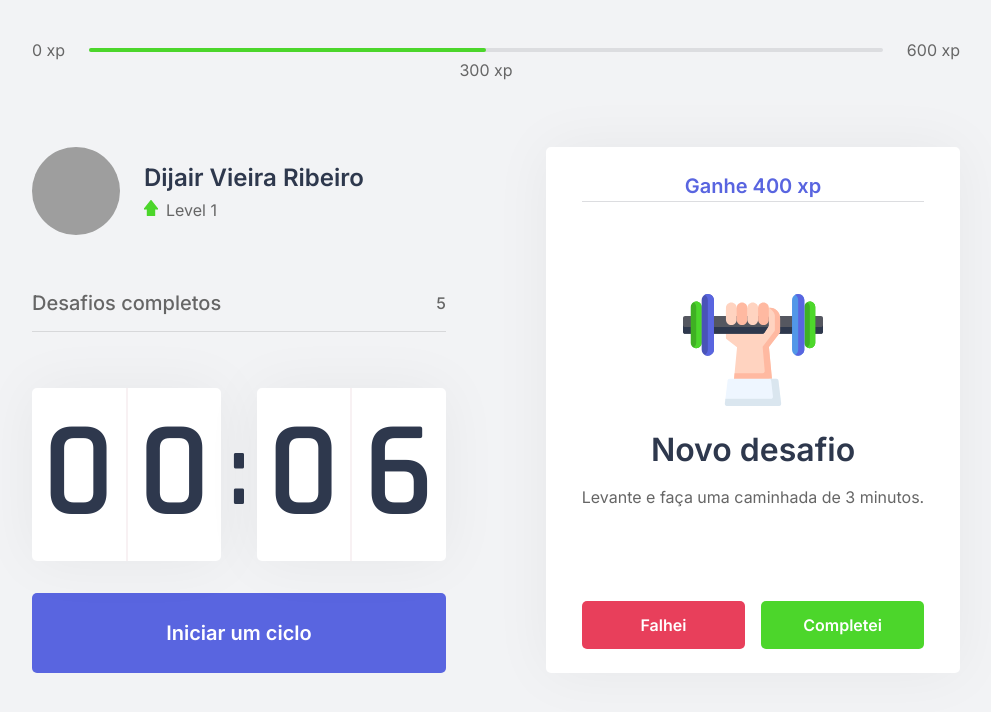
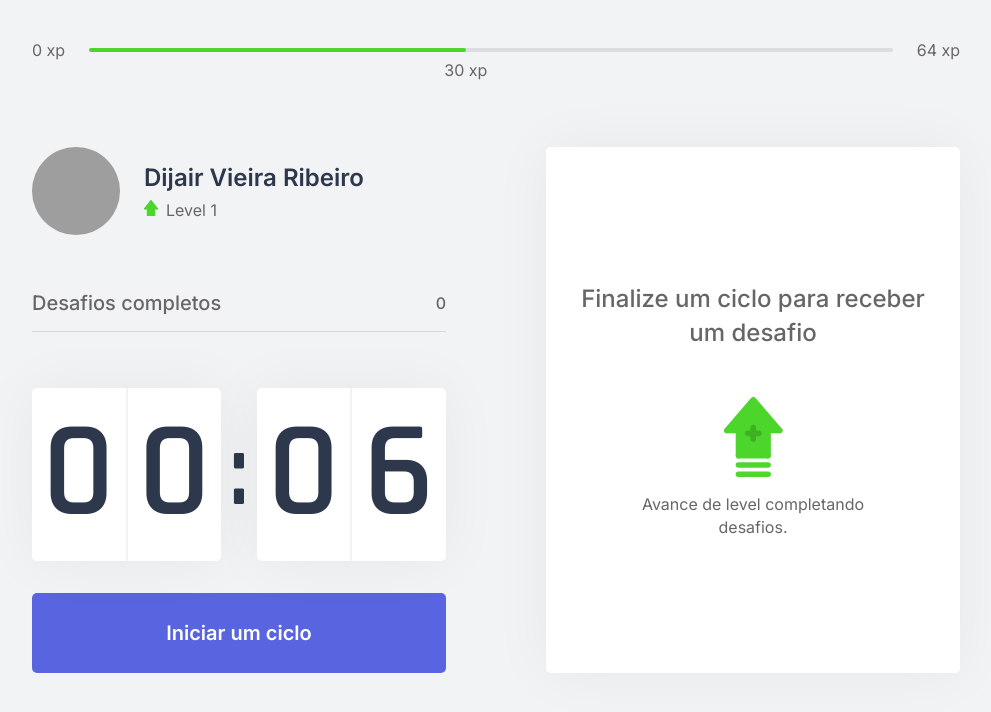
Before and after one commit to dijair12/Moveit-in-NextJs-with-React, a Next.js app: page / in a window 1280 px wide. Shown: the top 712 px of the page, without its empty margins (144-1135 px from the left). Built offline with nearby package versions, Linux system fonts and the light colour scheme; grey boxes are pictures that could not be loaded.

Commit message:
finally third

```diff
--- /dev/null
+++ b/challenges.json
@@ -0,0 +1,62 @@
+[
+  {
+    "type": "body",
+    "description": "Estique um de seus braços com a palma da mão virada para frente e puxe os dedos para cima por 10 segundos por mão.",
+    "amount": 80
+  },
+  {
+    "type": "body",
+    "description": "Estique seu braço contra o peito e puxe-o utilizando o outro braço por 10 segundos por braço.",
+    "amount": 60
+  },
+  {
+    "type": "body",
+    "description": "Puxe seu pescoço com a ajuda da mão para a direita e para a esquerda, permanecendo na posição por alguns segundos.",
+    "amount": 70
+  },
+  {
+    "type": "body",
+    "description": "Com as duas mãos na parte de trás da cabeça, leve-a para baixo, alongando a parte de trás da região.",
+    "amount": 60
+  },
+  {
+    "type": "body",
+    "description": "Cruze as pernas e desça com as mãos esticadas em direção ao chão. Repita o movimento com a outra perna na frente.",
+    "amount": 100
+  },
+  {
+    "type": "body",
+    "description": "Sentado, abra as pernas e tente encostar as palmas das mãos no chão, repita 3 vezes por 5 segundos.",
+    "amount": 80
+  },
+  {
+    "type": "body",
+    "description": "Puxe o joelho de encontro ao peito e segure, troque de perna após 10 segundos.",
+    "amount": 50
+  },
+  {
+    "type": "body",
+    "description": "Sentado, cruze uma perna e incline seu tronco à frente, troque de perna após 10 segundos.",
+    "amount": 80
+  },
+  {
+    "type": "eye",
+    "description": "Sentado, feche os olhos e cubra-os com as palmas da mão durante 2 minutos, depois abra normalmente.",
+    "amount": 90
+  },
+  {
+    "type": "eye",
+    "description": "Em algum ambiente aberto, olhe o mais longe que puder em quatro direções por 3s, mexa apenas os olhos. Repita 3 vezes.",
+    "amount": 140
+  },
+  {
+    "type": "eye",
+    "description": "Usando os polegares, massage a área abaixo das sobrancelhas em movimentos circulares por 15 segundos.",
+    "amount": 70
+  },
+  {
+    "type": "body",
+    "description": "Em pé, gire a cintura o máximo que puder para a esquerda, segure por cinco segundos. Repita para a direita.",
+    "amount": 90
+  }
+]
--- a/src/components/ChallengeBox.tsx
+++ b/src/components/ChallengeBox.tsx
@@ -1,24 +1,27 @@
+import { useContext } from 'react';
+import { ChallengesContext } from '../contexts/ChallengesContext';
 import styles from '../styles/components/ChallengeBox.module.scss';
 
 export function ChallengeBox() {
-  const hasActiveChallenge = true;
+  const { activeChallenge, resetChallenge } = useContext(ChallengesContext);
 
   return (
     <div className={styles.challengeBoxContainer}>
-      { hasActiveChallenge ? (
+      { activeChallenge ? (
         <div className={styles.challengeActive}>
-          <header> Ganhe 400 xp</header>
+          <header> Ganhe {activeChallenge.amount} xp</header>
 
           <main>
-            <img src="icons/body.svg" />
+            <img src={`icons/${activeChallenge.type}.svg`} />
             <strong> Novo desafio</strong>
-            <p>Levante e faça uma caminhada de 3 minutos.</p>
+            <p>{activeChallenge.description}</p>
           </main>
 
           <footer>
             <button
               type="button"
               className={styles.challengeFailedButton}
+              onClick={resetChallenge}
             >
               Falhei
             </button>
--- a/src/components/CompletedChallenges.tsx
+++ b/src/components/CompletedChallenges.tsx
@@ -1,10 +1,14 @@
+import { useContext } from 'react'
+import { ChallengesContext } from '../contexts/ChallengesContext'
 import styles from '../styles/components/CompletedChallenges.module.scss'
 
 export function CompletedChallenges() {
+  const { challengesCompleted } = useContext(ChallengesContext);
+
   return (
     <div className={styles.completedChallengesContainer}>
       <span>Desafios completos</span>
-      <span>5</span>
+      <span>{challengesCompleted}</span>
     </div>
   )
 }
--- a/src/components/Countdown.tsx
+++ b/src/components/Countdown.tsx
@@ -1,9 +1,12 @@
-import { useEffect, useState } from 'react';
+import { useContext, useEffect, useState } from 'react';
+import { ChallengesContext } from '../contexts/ChallengesContext';
 import styles from '../styles/components/Countdown.module.scss';
 
 let countdownTimeout: NodeJS.Timeout;
 
 export function Countdown() {
+  const { startNewChallenge } = useContext(ChallengesContext);
+
   const [time, setTime] = useState(0.1 * 60);
   const [isActive, setIsActive] = useState(false);
   const [hasFinished, setHasFinished] = useState(false);
@@ -32,6 +35,7 @@ export function Countdown() {
     } else if (isActive && time === 0) {
       setHasFinished(true);
       setIsActive(false);
+      startNewChallenge();
     }
   }, [isActive, time])
 
--- a/src/components/ExperienceBar.tsx
+++ b/src/components/ExperienceBar.tsx
@@ -1,14 +1,23 @@
+import { useContext } from 'react';
+import { ChallengesContext } from '../contexts/ChallengesContext';
 import styles from '../styles/components/ExperienceBar.module.scss';
 
 export function ExperienceBar() {
+    const { currentExperience, experienceToNextLevel } = useContext(ChallengesContext);
+
+    const percentToNextLevel = Math.round(currentExperience * 100) / experienceToNextLevel;
+    console.log(percentToNextLevel);
+
     return (
         <header className={styles.experienceBar}>
             <span>0 xp</span>
             <div>
-                <div style={{ width: '50%' }} />
-                <span className={styles.currentExperience} style={{ left: '50%' }}>300 xp</span>
+                <div style={{ width: `${percentToNextLevel}%` }} />
+                <span className={styles.currentExperience} style={{ left: `${percentToNextLevel}%` }}>
+                    {currentExperience} xp
+                </span>
             </div>
-            <span>600 xp</span>
+            <span>{experienceToNextLevel} xp</span>
         </header>
     )
 }
--- /dev/null
+++ b/src/contexts/ChallengesContext.tsx
@@ -0,0 +1,68 @@
+import { createContext, ReactNode, useState } from 'react';
+import challenges from '../../challenges.json';
+
+
+interface Challenge {
+  type: 'body' | 'eye';
+  description: string;
+  amount: number;
+}
+
+interface ChallengeContextData {
+  level: number;
+  currentExperience: number;
+  experienceToNextLevel: number;
+  challengesCompleted: number;
+  activeChallenge: Challenge;
+  resetChallenge: () => void;
+  startNewChallenge: () => void;
+  levelUp: () => void;
+}
+
+interface ChallengesProviderProps {
+  children: ReactNode;
+}
+
+export const ChallengesContext = createContext({} as ChallengeContextData);
+
+export function ChallengesProvider({ children }: ChallengesProviderProps) {
+  const [level, setLevel] = useState(1);
+  const [currentExperience, setCurrenceExperience] = useState(30);
+  const [challengesCompleted, setChallengesCompleted] = useState(0);
+
+  const [activeChallenge, setActiveChallenge] = useState(null);
+
+  const experienceToNextLevel = Math.pow((level + 1) * 4, 2)
+
+  function levelUp() {
+    setLevel(level + 1);
+  }
+
+  function startNewChallenge() {
+    const randomChallengeIndex = Math.floor(Math.random() * challenges.length);
+    const challenge = challenges[randomChallengeIndex];
+
+    setActiveChallenge(challenge);
+
+  }
+
+  function resetChallenge() {
+    setActiveChallenge(null);
+  }
+
+  return (
+    <ChallengesContext.Provider
+      value={{
+        level,
+        currentExperience,
+        experienceToNextLevel,
+        challengesCompleted,
+        startNewChallenge,
+        resetChallenge,
+        levelUp,
+        activeChallenge,
+      }}>
+      {children}
+    </ChallengesContext.Provider>
+  )
+}
--- a/src/pages/_app.tsx
+++ b/src/pages/_app.tsx
@@ -1,7 +1,14 @@
+import { ChallengesProvider } from '../contexts/ChallengesContext';
+
 import '../styles/global.scss';
 
 function MyApp({ Component, pageProps }) {
-  return <Component {...pageProps} />
+
+  return (
+    <ChallengesProvider>
+      <Component {...pageProps} />
+    </ChallengesProvider>
+  )
 }
 
 export default MyApp
--- a/src/styles/components/ChallengeBox.module.scss
+++ b/src/styles/components/ChallengeBox.module.scss
@@ -15,7 +15,7 @@
 
     text-align: center;
 
-    .challengeBoxContainerActive {
+    .challengeNotActive {
         display: flex;
         flex-direction: column;
         align-items: center;
```
